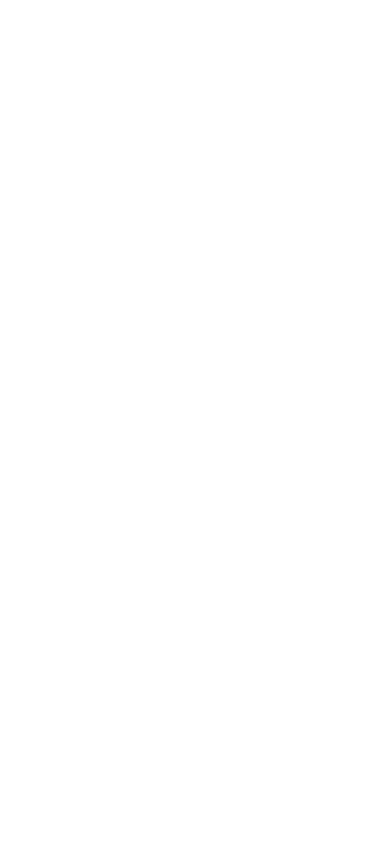
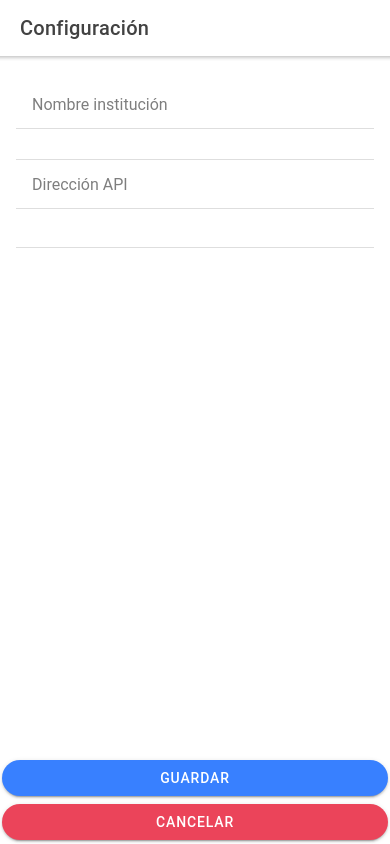
Before and after one commit to JosejCruz/Clientes, a React (Create React App) app: page /settings in a window 390 px wide. Built offline with nearby package versions, Linux system fonts and the light colour scheme.

Commit message:
Vmobile v1.02

```diff
--- a/public/Style.css
+++ b/public/Style.css
@@ -84,3 +84,11 @@
     --background: #0D2E3D;
     color: white;
 }
+.button-secret{
+    border-radius: 50%;
+    --background: var(--background);
+    --background-activated: #0c0129;
+    display: flex;
+    position: fixed;
+    bottom: 0px;
+}
--- a/src/App.tsx
+++ b/src/App.tsx
@@ -22,6 +22,7 @@ import '@ionic/react/css/display.css';
 /* Theme variables */
 import './theme/variables.css';
 import Login from './pages/Login';
+import Settings from './pages/Settings';
 
 setupIonicReact();
 
@@ -38,6 +39,9 @@ const App: React.FC = () => (
         <Route exact path="/login">
           <Login/>
         </Route>
+        <Route exact path="/settings">
+          <Settings />
+        </Route>
       </IonRouterOutlet>
     </IonReactRouter>
   </IonApp>
--- a/src/pages/Login.tsx
+++ b/src/pages/Login.tsx
@@ -1,4 +1,6 @@
-import { useIonAlert } from '@ionic/react';
+import { useIonAlert, IonButton, IonIcon } from '@ionic/react';
+import { settingsOutline } from 'ionicons/icons';
+
 import axios from "axios";
 import React, { useEffect, useState } from 'react'
 import { Redirect, useHistory } from 'react-router';
@@ -6,6 +8,7 @@ import Loading from '../common/Loading/Loading';
 import {ApiUrl} from '../service/api'
 
 import { StatusBar, Style } from '@capacitor/status-bar';
+import { settings } from 'cluster';
 
 function Login() {
     const [login, setLogin] = useState(true);
@@ -14,12 +17,14 @@ function Login() {
       user: "",
       password: "",
     });
+    const [count, setCount] = useState(0)
+    const [config, setConfig] = useState(false)
     const [presentAlert] = useIonAlert();
     let history = useHistory();
-    const hideStatusBar = async () => {
-      await StatusBar.hide();
-    };
-    hideStatusBar()
+    // const hideStatusBar = async () => {
+    //   await StatusBar.hide();
+    // };
+    // hideStatusBar()
     const handleButton = async () => {
       setLogin(false);
       setSpinner(true);
@@ -62,6 +67,17 @@ function Login() {
       datos[target] = valor;
       setSession({ ...datos });
     };
+    useEffect(() => {
+      if (count == 3) {
+        setConfig(true)
+      }
+    }, [count])
+
+    const handleConfig = ()=>{
+      setCount(0)
+      setConfig(false)
+      history.push("/settings")
+    }
 
     useEffect(() => {
       if (navigator.onLine) {
@@ -100,10 +116,9 @@ function Login() {
   return (
     <div className="grid-container">
       <div className="grid-item-center logo-padding">
-        <img
+        <img onClick={() => setCount(count+1)}
           className="logo"
           src="./assets/img/logo512.png"
-          alt=""
           width={200}
         />
       </div>
@@ -136,6 +151,9 @@ function Login() {
           )) ||
             (Spinner && <Loading />)}
         </div>
+        {config && <IonButton shape="round" className="button-secret" size="small" onClick={handleConfig}>
+          <IonIcon slot="start" icon={settingsOutline}></IonIcon>
+        </IonButton>}
       </div>
     </div>
   );
--- /dev/null
+++ b/src/pages/Settings.tsx
@@ -0,0 +1,69 @@
+import { IonButton, IonButtons, IonContent, IonHeader, IonInput, IonItem, IonItemDivider, IonList, IonMenu, IonMenuButton, IonPage, IonTitle, IonToolbar } from '@ionic/react'
+import React, { useEffect, useState } from 'react'
+
+function Settings() {
+    const [Datos, setDatos] = useState({
+        ApiUrl: "",
+        Nombre: ""
+    })
+    useEffect(() => {
+      if (localStorage.getItem('Data')) {
+        const Data = JSON.parse(localStorage.getItem('Data')!)
+        setDatos(Data)
+      }
+    }, [])
+    const DatosUsuario = (e: React.ChangeEvent<HTMLIonInputElement>) => {
+        let valor = e.target.value;
+        console.log(e.target.value)
+        let target = e.target.name;
+        let datos: any = Datos;
+        datos[target] = valor;
+        setDatos({ ...datos });
+      };
+
+  return (
+    <>
+      <IonPage id="main-content">
+        <IonHeader>
+          <IonToolbar>
+            <IonTitle>Configuración</IonTitle>
+          </IonToolbar>
+        </IonHeader>
+        <IonContent className="ion-padding">
+          <IonList>
+            <IonItem>
+              <IonInput
+                name="Nombre"
+                onChange={DatosUsuario}
+                value={Datos.Nombre}
+                placeholder="Nombre institución"
+              ></IonInput>
+            </IonItem>
+            <IonItemDivider
+              style={{ backgroundColor: "transparent" }}
+            ></IonItemDivider>
+            <IonItem>
+              <IonInput
+                name="ApiUrl"
+                onChange={DatosUsuario}
+                value={Datos.ApiUrl}
+                placeholder="Dirección API"
+              ></IonInput>
+            </IonItem>
+          </IonList>
+          <IonItemDivider
+            style={{ backgroundColor: "transparent" }}
+          ></IonItemDivider>
+        </IonContent>
+        <IonButton shape="round" expand="block">
+          Guardar
+        </IonButton>
+        <IonButton shape="round" expand="block" color={"danger"}>
+          Cancelar
+        </IonButton>
+      </IonPage>
+    </>
+  );
+}
+
+export default Settings
```
